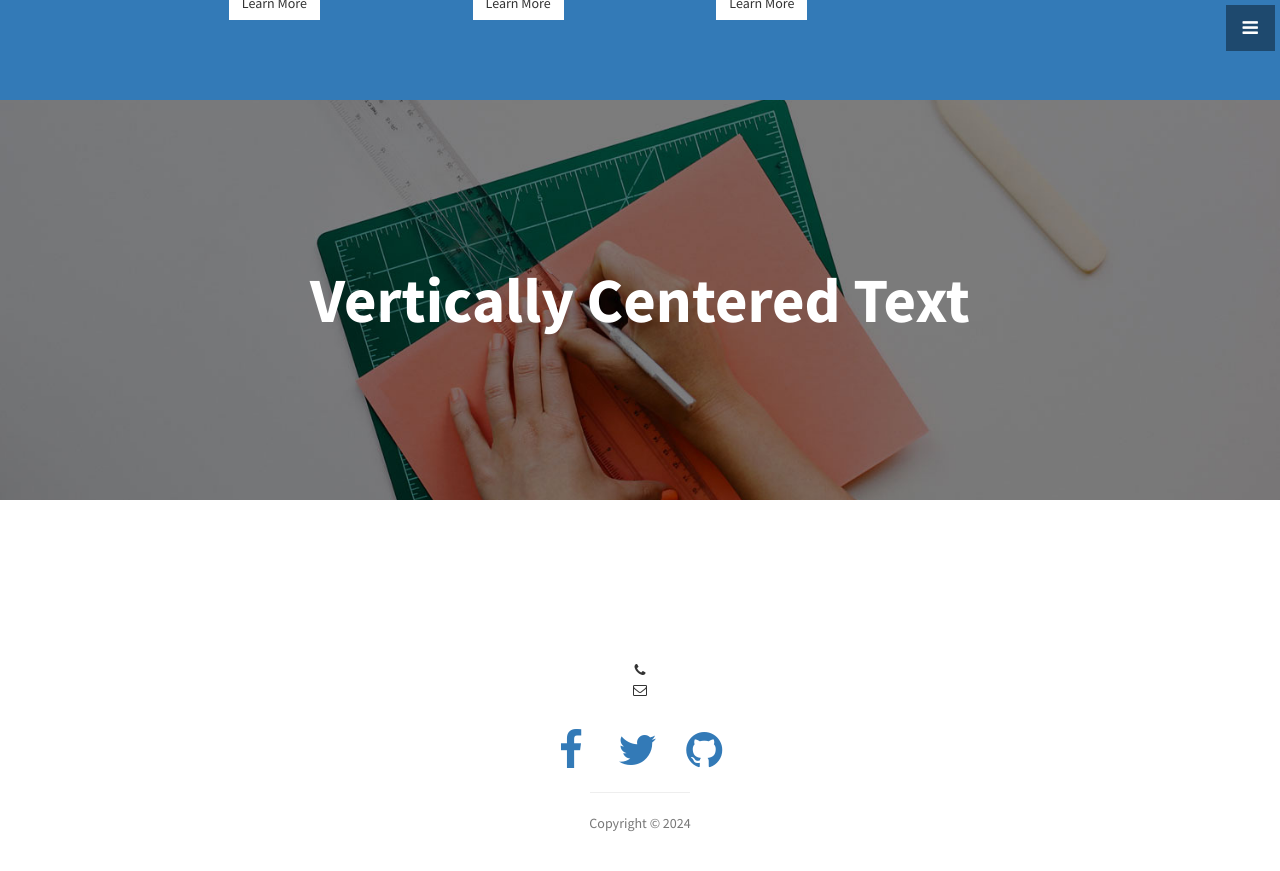
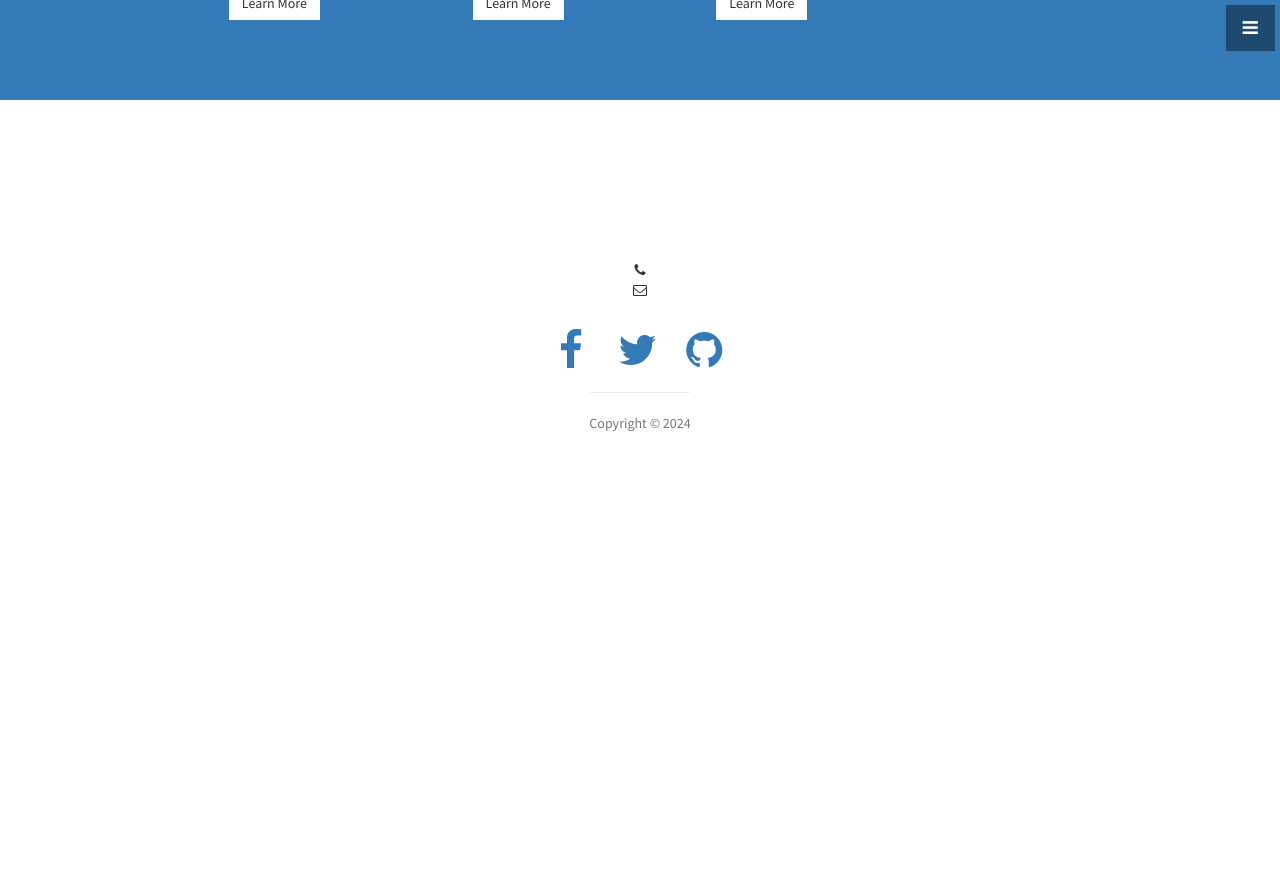
Before and after one commit to Oh-Junhee0123/CS-Requirement-Finder.github.io, a Jekyll site: the page built from index.html, in a window 1280 px wide and 900 px high, scrolled down 1423 px. Shown: the top 871 px of the window. Built offline with Jekyll 4.4.1, drawn with Linux system fonts in a browser that asks for light colours; after the commit the page ends 1966 px from its top, so only the background shows below that.

Commit message:
Update front.html

```diff
--- a/_layouts/front.html
+++ b/_layouts/front.html
@@ -9,7 +9,6 @@
   {% include header.html %}
   {% include about.html %}
   {% include services.html %}
-  {% include callout.html %}
   {% include footer.html %}
   {% include scripts.html %}
 
```
